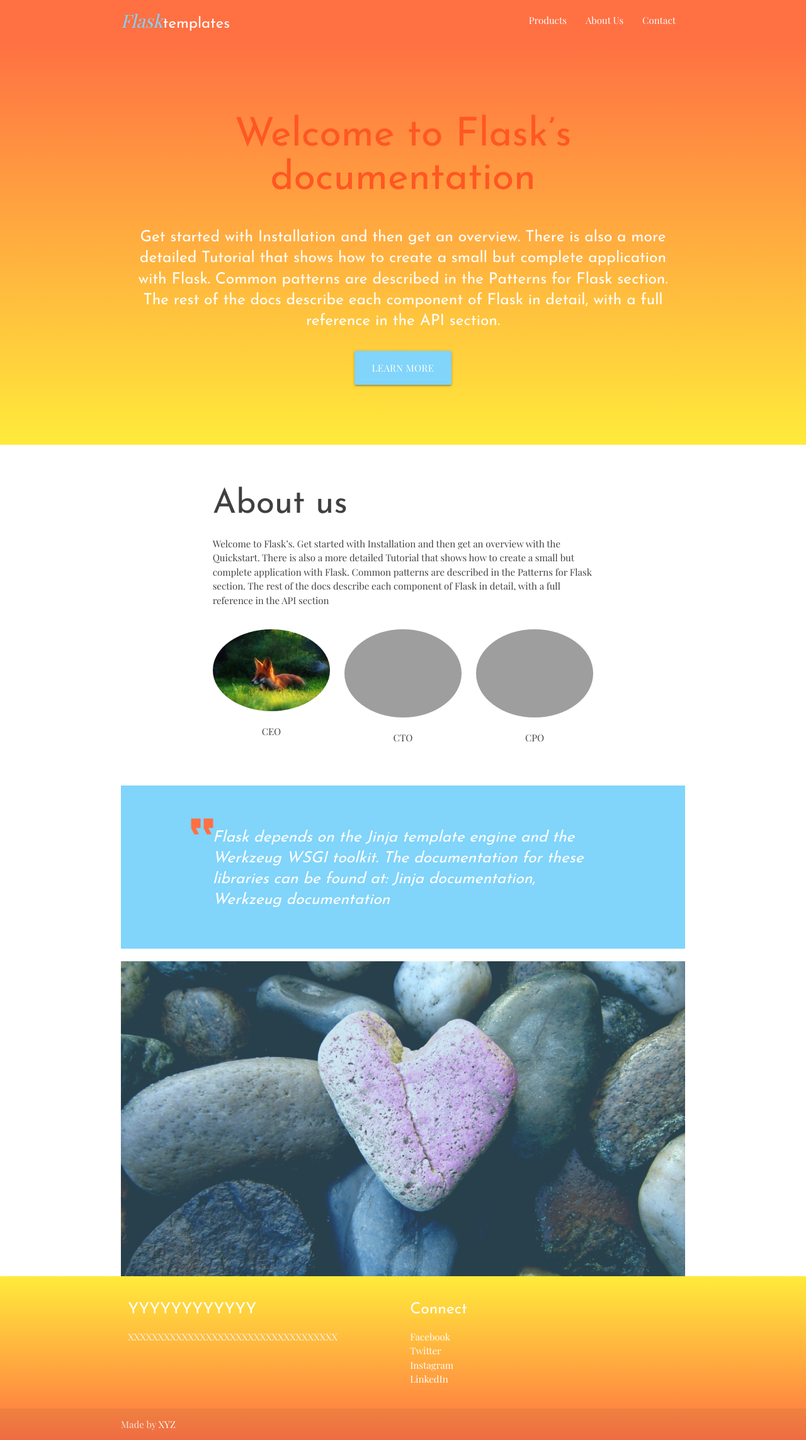
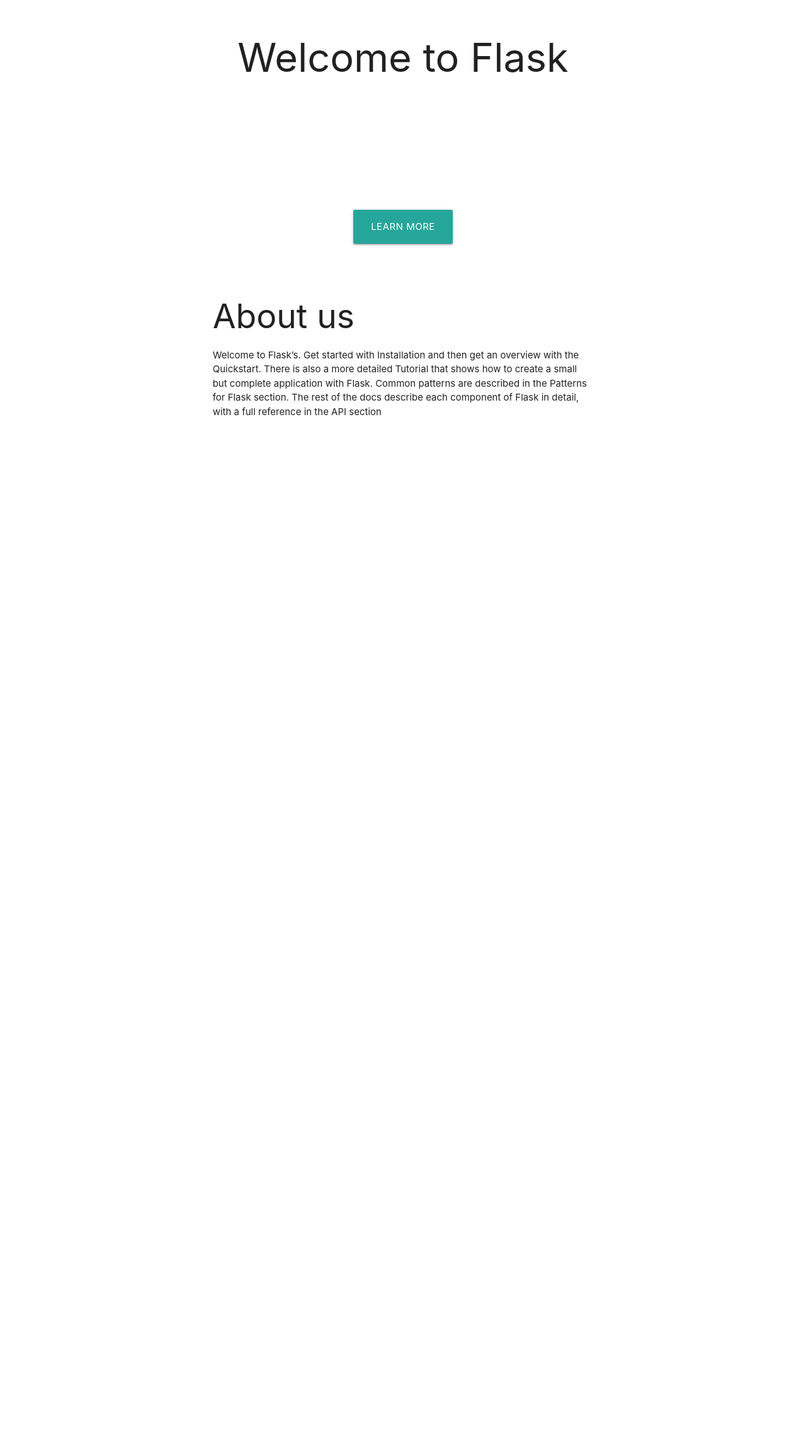
Before and after one commit to slemik1/GitHub_Actions, a Flask app: page / in a window 1280 px wide. Shown: the whole page at 63% size. After the commit the page ends 660 px from the top, so only its background shows below. Run offline with Flask 2, Linux system fonts and the light colour scheme; grey boxes are pictures that could not be loaded.

Commit message:
MyApps v1.3

```diff
--- a/templates/index.html
+++ b/templates/index.html
@@ -8,33 +8,12 @@
   <link rel="stylesheet" href="https://fonts.googleapis.com/icon?family=Material+Icons">
   <link href="https://fonts.googleapis.com/css?family=Josefin+Sans|Playfair+Display&display=swap" rel="stylesheet">
   <link rel="stylesheet" href="https://cdnjs.cloudflare.com/ajax/libs/materialize/1.0.0/css/materialize.min.css">
-  <link rel="stylesheet" type="text/css" href="styles/style.css">
 </head>
 <body>
-  <div class="navbar-fixed">
-    <nav class="secondary-bg no-shadow" role="navigation">
-      <div class="nav-wrapper container">
-        <a href="#" class="brand-logo"><span class="logo-em">Flask</span>templates</a>
-        <ul class="right hide-on-med-and-down">
-          <li><a href="#products">Products</a></li>
-          <li><a href="#about">About Us</a></li>
-          <li><a href="#contact">Contact</a></li>
-        </ul>
-        <a href="#" data-target="nav-mobile" class="sidenav-trigger">
-          <i class="material-icons">menu</i>
-        </a>
-      </div>
-    </nav>
-  </div>
-  <ul id="nav-mobile" class="sidenav">
-    <li><a href="#products">Products</a></li>
-    <li><a href="#about">About Us</a></li>
-    <li><a href="#contact">Contact</a></li>
-  </ul>
   <header>
     <div class="section cta-container">
       <div class="container">
-        <h1 class="header center secondary-text-darken">Welcome to Flask’s documentation</h1>
+        <h1 class="header center secondary-text-darken">Welcome to Flask</h1>
         <div class="row center">
           <h5 class="col s12 light white-text">
             Get started with Installation and then get an overview. There is also a more detailed Tutorial that shows how to create a small but complete application with Flask. Common patterns are described in the Patterns for Flask section. The rest of the docs describe each component of Flask in detail, with a full reference in the API section.
@@ -59,19 +38,6 @@
             <p>Welcome to Flask’s. Get started with Installation and then get an overview with the Quickstart. There is also a more detailed Tutorial that shows how to create a small but complete application with Flask. Common patterns are described in the Patterns for Flask section. The rest of the docs describe each component of Flask in detail, with a full reference in the API section</p>
           </div>
         </div>
-        <div class="row">
-          <div class="col s12 m4 center">
-            <img src="images/fox-1522156.jpg" alt="Monet's headshot" class="circle responsive-img headshot">
-            <p class="center employee-name">CEO</p>
-          </div>
-          <div class="col s12 m4 center">
-            <img src="images/serious-grasshopper-1-1056340.jpg" alt="Tiffany's headshot" class="circle responsive-img headshot">
-            <p class="center employee-name">CTO</p>
-          </div>
-          <div class="col s12 m4 center">
-            <img src="images/the-black-swan-1367551.jpg" alt="Jen's headshot" class="circle responsive-img headshot">
-            <p class="center employee-name">CPO</p>
-          </div>
         </div>
       </div>
     </div>
@@ -91,40 +57,7 @@
 
     <div class="image-section" id="image-section-2"></div>
   </main>
-
-  <footer class="page-footer custom-footer secondary-bg">
-    <div class="container">
-      <div class="row">
-        <div class="col l6 s12">
-          <h5 class="white-text">YYYYYYYYYYYY</h5>
-          <p class="grey-text text-lighten-4">
-            XXXXXXXXXXXXXXXXXXXXXXXXXXXXXXXXXXX
-          </p>
-        </div>
-        <div class="col l3 s6">
-          <h5 class="white-text">Connect</h5>
-          <ul>
-            <li><a class="white-text" href="#">Facebook</a></li>
-            <li><a class="white-text" href="#">Twitter</a></li>
-            <li><a class="white-text" href="#">Instagram</a></li>
-            <li><a class="white-text" href="#">LinkedIn</a></li>
-          </ul>
-        </div>
-      </div>
-    </div>
-    <div class="footer-copyright">
-      <div class="container">
-        Made by <a class="white-text" href="#">XYZ</a>
-      </div>
-    </div>
-  </footer>
-
-  <!-- JavaScript placed at end of body for optimized loading -->
-  <script src="https://code.jquery.com/jquery-3.4.1.min.js" integrity="sha256-CSXorXvZcTkaix6Yvo6HppcZGetbYMGWSFlBw8HfCJo=" crossorigin="anonymous"></script>
-  <script src="https://cdnjs.cloudflare.com/ajax/libs/materialize/1.0.0/js/materialize.min.js"></script>
-
-
-  <!-- Include custom script last because it depends on code in the libraries to run -->
-  <script type="text/javascript" src="scripts/script.js"></script>
 </body>
+<footer class="#">
+</footer>
 </html>
--- a/templates/scripts/script.js
+++ /dev/null
@@ -1,28 +0,0 @@
-// Add your custom JavaScript in this file
-
-function scrollFunction() {
-    /**
-     *Check what position on the page the scrollbar is, so that no-shadow class is only applied while
-     * the navbar is above the header container, but navbar has a bottom shadow after that
-     */
-    if ($(document).scrollTop() < 548) {
-      $('.navbar-fixed nav').addClass('no-shadow');
-    } else {
-      $('.navbar-fixed nav').removeClass('no-shadow');
-    }
-  }
-
-  // Everything inside this function will fire once the DOM is ready for JS
-  $(function() {
-
-    // Activate Materialize's sidenav animation with jQuery
-    $('.sidenav').sidenav();
-
-    // As the user scrolls, call scrollFunction
-    window.onscroll = function() {
-      scrollFunction();
-    };
-
-    // ====== Start custom JS below here! ======
-
-  }); // end of document ready
--- a/templates/styles/style.css
+++ /dev/null
@@ -1,192 +0,0 @@
-/* Add your custom CSS here */
-
-/*
-:root is a CSS pseudo-class (https://developer.mozilla.org/en-US/docs/Web/CSS/Pseudo-classes) that
-matches the root element of a document, which is <html> in HTML. This allows us to declare global
-CSS variables to store properties that can be accessed and reused by any element in the document.
-*/
-:root {
-    --black: #404040;
-    --primary-color: #81d4fa; /* blue */
-    --primary-color-lighten-1: #b3e5fc;
-    --primary-color-darken-1: #4fc3f7;
-    --secondary-color: #ff7043; /* orange */
-    --secondary-color-lighten-1: #ff8a65;
-    --secondary-color-darken-1: #ff5722;
-    --tertiary-color: #ffeb3b;
-    --primary-font: 'Playfair Display', serif;
-    --secondary-font: 'Josefin Sans', sans-serif;
-  }
-
-
-  /* ===== Materialize Overrides ===== */
-  body,
-  p,
-  a,
-  button {
-    font-family: 'Playfair Display', serif; /* IE fallback */
-    font-family: var(--primary-font);
-  }
-
-  body,
-  p {
-    color: #404040;
-    color: var(--black);
-  }
-
-  /* Special styles for screens the size of a phone */
-  @media (max-width: 375px) {
-    p {
-      font-size: 18px;
-    }
-  }
-
-  h1,
-  h2,
-  h3,
-  h4,
-  h5 {
-    font-family: 'Josefin Sans', sans-serif; /* IE fallback */
-    font-family: var(--secondary-font);
-  }
-
-  h5 {
-    line-height: 135%;
-  }
-
-  .btn,
-  .btn-large,
-  .btn-small {
-    background-color: var(--primary-color);
-    font-family: 'Playfair Display', serif;
-    font-family: var(--primary-font);
-  }
-
-  .btn:hover,
-  .btn-large:hover,
-  .btn-small:hover {
-    background-color: var(--primary-color-darken-1);
-  }
-
-  .section {
-    padding-top: 2rem;
-    padding-bottom: 2rem;
-  }
-
-  nav .brand-logo {
-    font-family: 'Josefin Sans', sans-serif;
-    font-family: var(--secondary-font);
-    font-size: 1.6rem;
-  }
-
-  .logo-em {
-    color: var(--primary-color);
-    font-family: 'Playfair Display', serif; /* IE fallback */
-    font-family: var(--primary-font);
-    font-style: italic;
-    font-size: 1.9rem;
-  }
-
-  .card {
-    background-color: var(--primary-color);
-    color: white;
-  }
-
-  .card-title {
-    font-family: 'Playfair Display', serif; /* IE fallback */
-    font-family: var(--primary-font);
-  }
-
-  .card-title i {
-    color: var(--tertiary-color);
-  }
-
-  /* ===== /Materialize Overrides ===== */
-
-
-  /* ===== Utility classes ===== */
-
-  .primary-bg {
-    background-color: var(--primary-color);
-  }
-
-  .secondary-bg {
-    background-color: var(--secondary-color);
-  }
-
-  .primary-text {
-    color: var(--primary-color);
-  }
-
-  .primary-text-darken {
-    color: var(--primary-color-darken-1);
-  }
-
-  .secondary-text {
-    color: var(--secondary-color);
-  }
-
-  .secondary-text-darken {
-    color: var(--secondary-color-darken-1);
-  }
-
-  .no-shadow {
-    box-shadow: none;
-  }
-
-  /* ===== /Utility classes ===== */
-
-
-  .cta-container {
-    background: linear-gradient(var(--secondary-color), var(--tertiary-color));
-    padding: 75px 0;
-  }
-
-  .custom-footer {
-    background: linear-gradient(var(--tertiary-color), var(--secondary-color));
-  }
-
-  #image-section-1 {
-    /* Set image and add light gradient overlay above image */
-    background: linear-gradient(0deg, rgb(255, 235, 59, 0.3), rgba(255, 112, 67, 0.3)), url("../images/antelope-canyon-4-1396775.jpg");
-    background-size: cover;
-  }
-
-  #image-section-2 {
-    /* Set image and add light primary color overlay above image */
-    background: linear-gradient(0deg, rgb(129, 212, 250, 0.3), rgba(129, 212, 250, 0.3)), url("../images/pink-heart-of-stone-1316358.jpg");
-    background-position-x: center;
-    background-position-y: center;
-    background-size: cover;
-  }
-
-  .image-section {
-    height: 500px;
-  }
-
-  .quote-wrapper {
-    font-family: var(--primary-font);
-    padding: 50px 0;
-    position: relative;
-  }
-
-  .quote-wrapper i {
-    color: var(--secondary-color);
-    left: -35px;
-    top: 35px;
-    position: absolute;
-    -webkit-transform: scaleX(-1);
-    transform: scaleX(-1);
-  }
-
-  /* Special styles for screens the size of a phone */
-  @media (max-width: 375px) {
-    .headshot {
-      max-width: 250px;
-    }
-
-    .quote-wrapper i {
-      left: -25px;
-      top: 25px;
-    }
-  }
```
Also changed, not shown: templates/images/antelope-canyon-4-1396775.jpg (deleted), templates/images/code-1076536_960_720.jpg (deleted), templates/images/favicon.ico (deleted), templates/images/fox-1522156.jpg (deleted), templates/images/pink-heart-of-stone-1316358.jpg (deleted), 2 other files.
